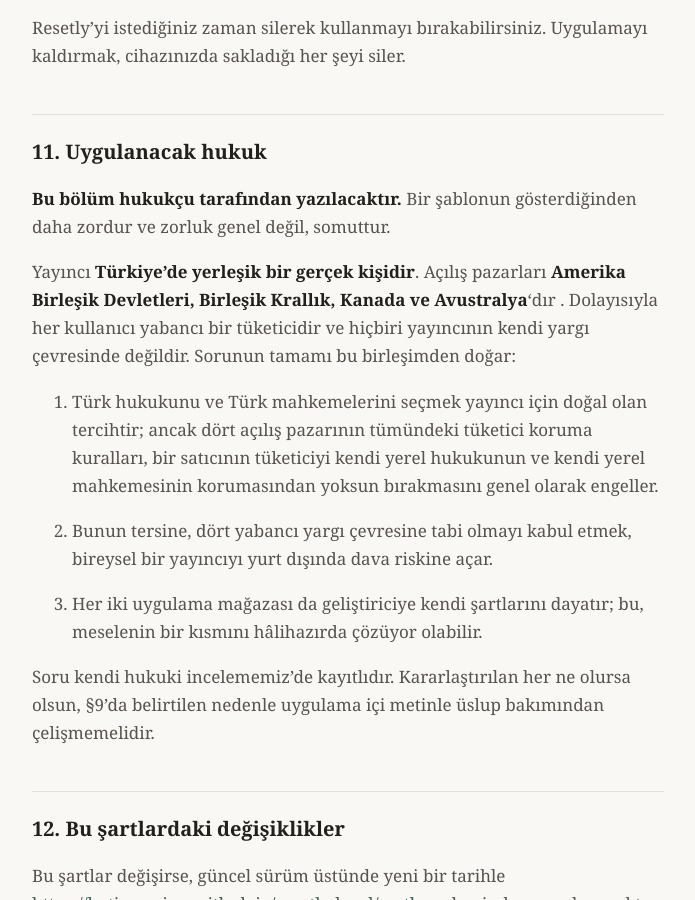
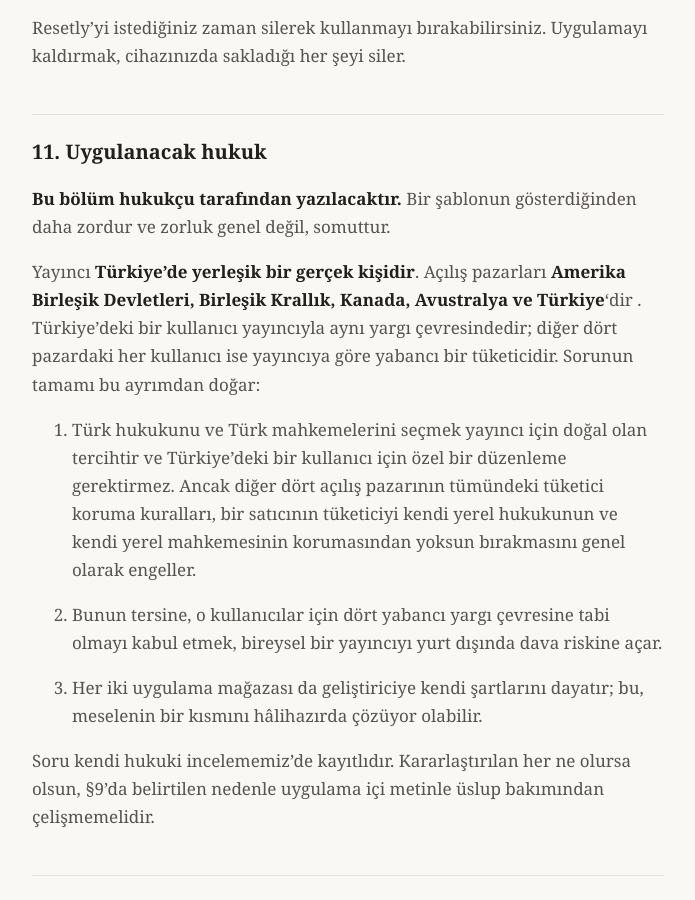
Before and after one commit to HaticeErciyes/resetly-legal, a Jekyll site: the page built from sartlar.md, in a window 1280 px wide and 900 px high, scrolled down 3314 px. Shown: the whole window, without its empty margins (292-987 px from the left). Built offline with Jekyll 4.4.1, drawn with Linux system fonts in a browser that asks for light colours.

```diff
--- a/sartlar.md
+++ b/sartlar.md
@@ -122,18 +122,19 @@ kaldırmak, cihazınızda sakladığı her şeyi siler.
 zordur ve zorluk genel değil, somuttur.
 
 Yayıncı **Türkiye'de yerleşik bir gerçek kişidir**. Açılış pazarları
-**Amerika Birleşik Devletleri, Birleşik Krallık, Kanada ve Avustralya**'dır
-. Dolayısıyla her kullanıcı yabancı bir tüketicidir ve
-hiçbiri yayıncının kendi yargı çevresinde değildir. Sorunun tamamı bu
-birleşimden doğar:
+**Amerika Birleşik Devletleri, Birleşik Krallık, Kanada, Avustralya ve
+Türkiye**'dir . Türkiye'deki bir kullanıcı yayıncıyla aynı
+yargı çevresindedir; diğer dört pazardaki her kullanıcı ise yayıncıya göre
+yabancı bir tüketicidir. Sorunun tamamı bu ayrımdan doğar:
 
 1. Türk hukukunu ve Türk mahkemelerini seçmek yayıncı için doğal olan
-   tercihtir; ancak dört açılış pazarının tümündeki tüketici koruma kuralları,
-   bir satıcının tüketiciyi kendi yerel hukukunun ve kendi yerel mahkemesinin
-   korumasından yoksun bırakmasını genel olarak engeller.
+   tercihtir ve Türkiye'deki bir kullanıcı için özel bir düzenleme
+   gerektirmez. Ancak diğer dört açılış pazarının tümündeki tüketici koruma
+   kuralları, bir satıcının tüketiciyi kendi yerel hukukunun ve kendi yerel
+   mahkemesinin korumasından yoksun bırakmasını genel olarak engeller.
 
-2. Bunun tersine, dört yabancı yargı çevresine tabi olmayı kabul etmek,
-   bireysel bir yayıncıyı yurt dışında dava riskine açar.
+2. Bunun tersine, o kullanıcılar için dört yabancı yargı çevresine tabi
+   olmayı kabul etmek, bireysel bir yayıncıyı yurt dışında dava riskine açar.
 
 3. Her iki uygulama mağazası da geliştiriciye kendi şartlarını dayatır; bu,
    meselenin bir kısmını hâlihazırda çözüyor olabilir.
```
Also changed, not shown: gizlilik.md (+2 -3 lines), privacy.md (+4 -5 lines), terms.md (+10 -7 lines).
